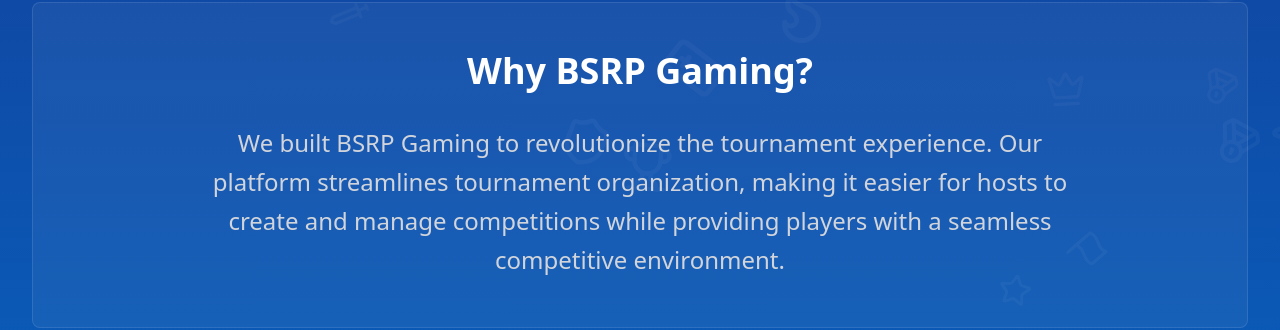
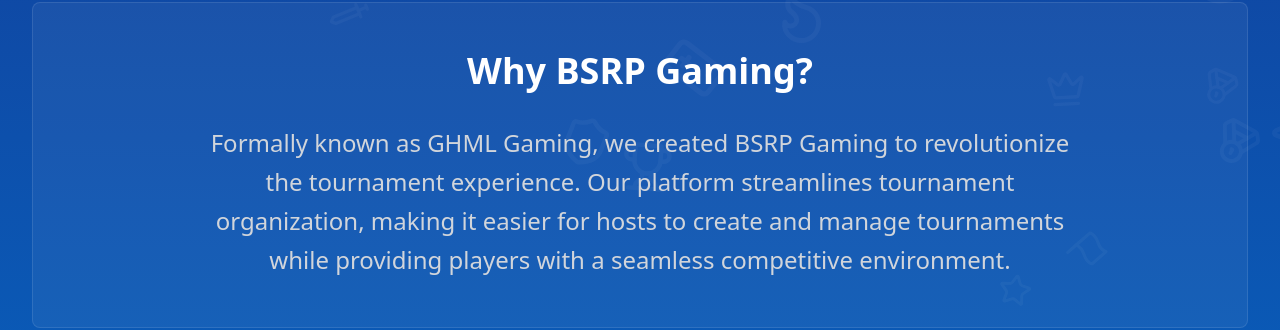
Before and after one commit to marshb03/warzone-tournament-hub, a React (Create React App) app in the folder frontend/: page / in a window 1280 px wide. Shown: the part 958-1288 px from the top of the page. Built offline with nearby package versions, Linux system fonts and the light colour scheme; no server answers.

Commit message:
Couple Updates

```diff
--- a/frontend/src/pages/ComingSoon.jsx
+++ b/frontend/src/pages/ComingSoon.jsx
@@ -12,7 +12,7 @@
           </div>
           <h1 className="text-4xl font-bold mb-4">Coming Soon!</h1>
           <p className="text-xl text-gray-200 mb-8">
-            We&apos;re working hard to bring you player rankings.
+            Still deciding if it is worth the headache.
           </p>
           <p className="text-gray-400">
             Stay tuned for updates and check back soon!
--- a/frontend/src/pages/Home.jsx
+++ b/frontend/src/pages/Home.jsx
@@ -19,8 +19,8 @@
               <div className="max-w-4xl mx-auto text-center">
                 <h2 className="text-4xl font-bold text-white mb-8">Why BSRP Gaming?</h2>
                 <p className="text-2xl text-gray-300 leading-relaxed">
-                  We built BSRP Gaming to revolutionize the tournament experience. Our platform streamlines
-                  tournament organization, making it easier for hosts to create and manage competitions while
+                  Formally known as GHML Gaming, we created BSRP Gaming to revolutionize the tournament experience.
+                  Our platform streamlines tournament organization, making it easier for hosts to create and manage tournaments while
                   providing players with a seamless competitive environment.
                 </p>
               </div>
--- a/frontend/src/pages/Results.jsx
+++ b/frontend/src/pages/Results.jsx
@@ -152,7 +152,7 @@
             No completed tournaments available
           </Card>
         ) : (
-          <div className="grid grid-cols-2 md:grid-cols-3 lg:grid-cols-4 gap-12">
+          <div className="grid grid-cols-1 md:grid-cols-3 lg:grid-cols-4 gap-12">
             {sortedTournaments.map(tournament => (
               <Card
                 key={tournament.id}
```
